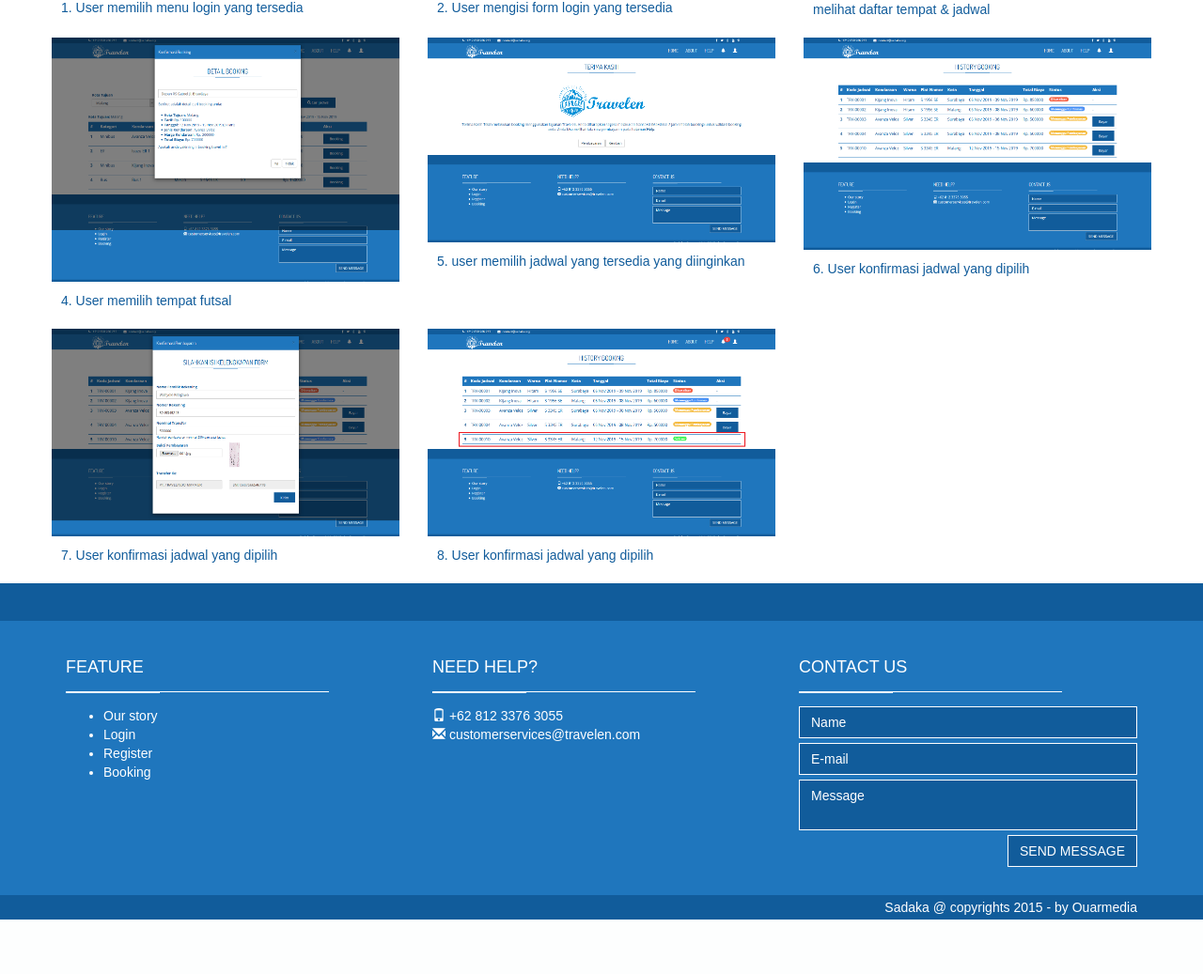
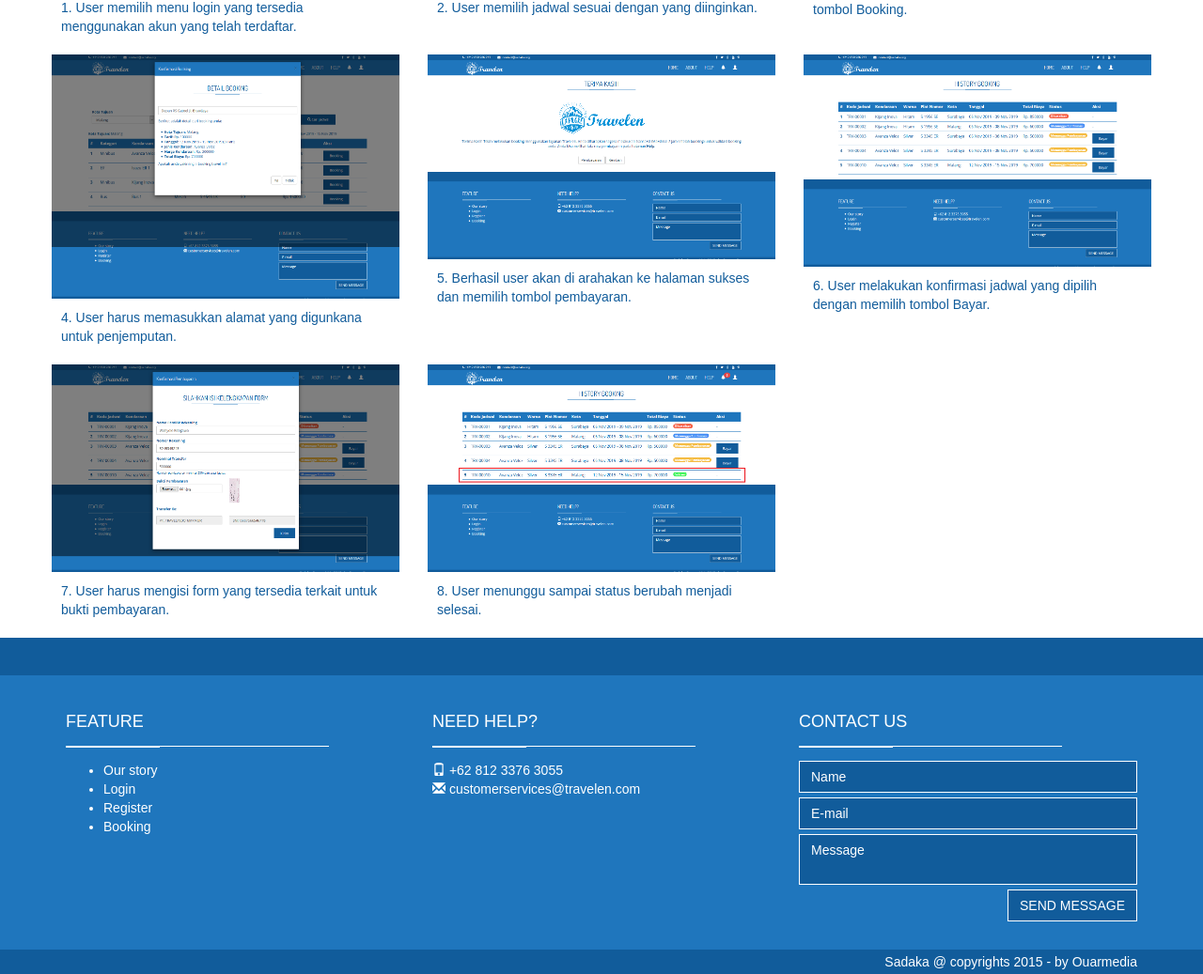
Before and after one commit to nizarrk/travel, a CodeIgniter app: page /travel/Help in a window 1280 px wide. Shown: the part 504-1541 px from the top of the page at 94% size. Before the commit the page ends 1483 px from the top, so only its background shows below. Run offline with CodeIgniter, Linux system fonts and the light colour scheme; data comes from the database, SQL or seed files in the repository; some libraries are stand-ins or nearby versions; some web fonts are replaced.

```diff
--- a/application/views/help.php
+++ b/application/views/help.php
@@ -14,21 +14,21 @@
                 <img src="<?=base_url('assets/images/help/1.png')?>" class="img-responsive">
 
                     <p style="padding: 10px;">
-                            1. User memilih menu login yang tersedia
+                            1. User memilih menu login yang tersedia menggunakan akun yang telah terdaftar.
                     </p>
             </div>
             <div class="col-lg-4 col-md-4 col-sm-4 gallery">
                 <img src="<?=base_url('assets/images/help/2.png')?>" class="img-responsive">
 
                     <p style="padding: 10px;">
-                            2. User mengisi form login yang tersedia
+                            2. User memilih jadwal sesuai dengan yang diinginkan.
                     </p>
             </div>
             <div class="col-lg-4 col-md-4 col-sm-4 gallery">
                 <img src="<?=base_url('assets/images/help/3.png')?>" class="img-responsive">
 
                     <p style="padding: 10px;">
-                            3. User membuka menu tempat dan jadwal untuk melihat  daftar tempat & jadwal
+                            3. Pilih salah satu jadwal yang tersedia dengan memilih tombol Booking.
                     </p>
             </div>
         </div>
@@ -38,21 +38,21 @@
                 <img src="<?=base_url('assets/images/help/4.png')?>" class="img-responsive">
 
                     <p style="padding: 10px;">
-                            4. User memilih tempat futsal
+                            4. User harus memasukkan alamat yang digunkana untuk penjemputan.
                     </p>
             </div>
             <div class="col-lg-4 col-md-4 col-sm-4 gallery">
                 <img src="<?=base_url('assets/images/help/5.png')?>" class="img-responsive">
 
                     <p style="padding: 10px;">
-                            5. user memilih jadwal yang tersedia yang diinginkan
+                            5. Berhasil user akan di arahakan ke halaman sukses dan memilih tombol pembayaran.
                     </p>
             </div>
             <div class="col-lg-4 col-md-4 col-sm-4 gallery">
                 <img src="<?=base_url('assets/images/help/6.png')?>" class="img-responsive">
 
                     <p style="padding: 10px;">
-                            6. User konfirmasi jadwal yang dipilih
+                            6. User melakukan konfirmasi jadwal yang dipilih dengan memilih tombol Bayar.
                     </p>
             </div>
         </div>
@@ -62,14 +62,14 @@
                 <img src="<?=base_url('assets/images/help/7.png')?>" class="img-responsive">
 
                     <p style="padding: 10px;">
-                            7. User konfirmasi jadwal yang dipilih
+                            7. User harus mengisi form yang tersedia terkait untuk bukti pembayaran.
                     </p>
             </div>
             <div class="col-lg-4 col-md-4 col-sm-4 gallery">
                 <img src="<?=base_url('assets/images/help/8.png')?>" class="img-responsive">
 
                     <p style="padding: 10px;">
-                            8. User konfirmasi jadwal yang dipilih
+                            8. User menunggu sampai status berubah menjadi selesai.
                     </p>
             </div>
         </div>
```
